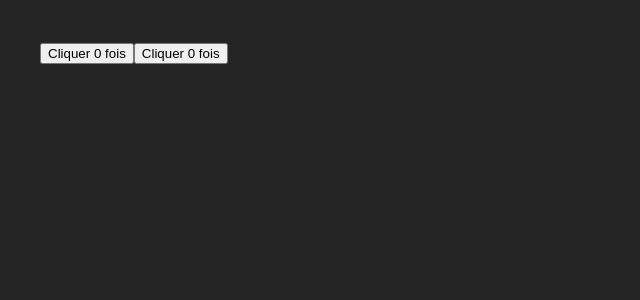
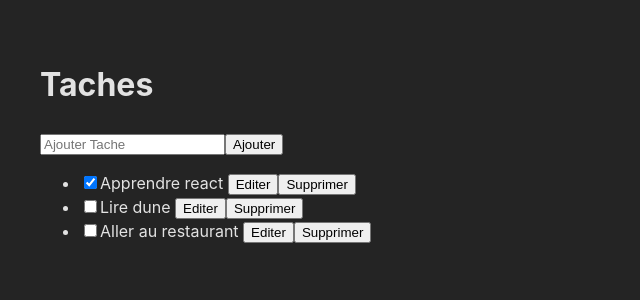
Before and after one commit to b2oba151/my-react-formation, a React (Vite) app: page / in a window 1280 px wide. Shown: the top 300 px of the page, without its empty margins (0-640 px from the left). Built offline with nearby package versions, Linux system fonts and the light colour scheme.

Commit message:
utilise_trois_gestionnaires_d_événements_différents_pour_ajouter_supprimer_et_modifier_des_tâches

```diff
--- a/src/App.jsx
+++ b/src/App.jsx
@@ -2,168 +2,57 @@ import React, { useState, useEffect } from 'react';
 import reactLogo from './assets/react.svg';
 import viteLogo from '/vite.svg';
 import './App.css';
-
-/* if */
-// function Greeting() {
-//   const currentHour = new Date().getHours();
-//   let greetingMessage;
-
-//   if (currentHour >= 6 && currentHour < 12) {
-//     greetingMessage = 'Bonjour';
-//   } else if (currentHour >= 12 && currentHour < 18) {
-//     greetingMessage = 'Bonne après-midi';
-//   } else {
-//     greetingMessage = 'Bonne soirée';
-//   }
-
-//   return (
-//     <h2>{greetingMessage}, bienvenue sur notre site !</h2>
-//   );
-// }
-
-// function MyContent({ user }) { // Utilisation de la destructuration pour extraire user
-//   return (
-//     <div>
-//       <h1>{user.name}</h1>
-//       <img
-//         className="avatar"
-//         src={user.imageUrl}
-//         alt={`Photo de ${user.name}`} // Utilisation de l'interpolation de chaîne
-//         style={{
-//           width: user.imageSize,
-//           height: user.imageSize,
-//         }}
-//       />
-//     </div>
-//   );
-// }
-
-// function MyConditionElementNoOk() {
-//   return (
-//     <h3>Condition non vérifiée</h3>
-//   );
-// }
-
-// function App() {
-//   const user = {
-//     name: 'Hedy Lamarr',
-//     imageUrl: 'https://i.imgur.com/yXOvdOSs.jpg',
-//     imageSize: 100,
-//   };
+import AddTask from './addTask.jsx';
+import TaskList from './taskList.jsx';
 
 
-//   return (
-//     <div>
-//       <Greeting />
-//       {user ? <MyContent user={user} /> : <MyConditionElementNoOk />}
-//     </div>
-//   );
-// }
+// utilise_trois_gestionnaires_d_événements_différents_pour_ajouter_supprimer_et_modifier_des_tâches
+let nextId = 3;
+const initialTasks = [
+  {id: 0, text: 'Apprendre react ', done: true},
+  {id: 1, text: 'Lire dune ', done: false},
+  {id: 2, text: 'Aller au restaurant ', done: false},
+];
 
+export default function App() {
+  const [tasks, setTasks] = useState(initialTasks);
 
+  function handleAddTask(text) {
+    setTasks([
+      ...tasks,
+      {
+        id: nextId++,
+        text: text,
+        done: false,
+      },
+    ]);
+  }
 
+  function handleChangeTask(task) {
+    setTasks(
+      tasks.map((t) => {
+        if (t.id === task.id) {
+          return task;
+        } else {
+          return t;
+        }
+      })
+    );
+  }
 
-
-
-/* liste de produits*/
-
-// const products = [
-//   { title: 'Choux', isFruit: false, id: 1 },
-//   { title: 'Ail', isFruit: false, id: 2 },
-//   { title: 'Pomme', isFruit: true, id: 3 },
-//   { title: 'Orange', isFruit: true, id: 4 },
-// ];
-
-
-//   function ShoppingList() {
-//     //key pour permettre le CRUD facilement apres
-//     const listItems = products.map(product =>
-//       <li
-//         key={product.id}
-//         style={{
-//           color: product.isFruit ? 'magenta' : 'darkgreen'
-//         }}
-//       >
-//         {product.title}
-//       </li>
-//     );
-
-//     return (
-//       <ul>{listItems}</ul>
-//     );
-//   }
-
-// function App() {
-//   return (
-//     <>
-//     {ShoppingList()}
-//     </>
-//   );
-// }
-
-
-
-
-
-
-
-
-
-
-/* repondre aux eenements*/
-// function handleClick() {
-//   alert('Click effectue');
-// }
-
-// function App() {
-//   return (
-//     <>
-//     {/* pas de parenthese apres handleClick  */}
-//     <button onClick={handleClick}>
-//       Click me
-//     </button>
-//     </>
-//   );
-// }
-
-
-
-
-/* compter_le_nombre_de_fois_où_un_bouton_est_cliqué  *//*
-  const [a, b] = useState(0);
-
-deux choses pour useState:
-l'état actuel ( a),
-et la fonction qui permet de le mettre à jour ( b)
-useState(0) veut dire que l'etat a ete initialiser par 0
-*/
-
-function MyButton() {
-  const [count, setCount] = useState(0);
-
-  function handleClick() {
-    setCount(count + 1);
+  function handleDeleteTask(taskId) {
+    setTasks(tasks.filter((t) => t.id !== taskId));
   }
 
   return (
-    <button onClick={handleClick}>
-      Cliquer {count} fois
-    </button>
-  );
-}
-
-
-
-function App() {
-  return (
     <>
-    <MyButton/>
-    {/* chaque bouton aura son propre etat */}
-    <MyButton/>
+      <h1>Taches</h1>
+      <AddTask onAddTask={handleAddTask} />
+      <TaskList
+        tasks={tasks}
+        onChangeTask={handleChangeTask}
+        onDeleteTask={handleDeleteTask}
+      />
     </>
   );
 }
-
-
-
-export default App;
--- /dev/null
+++ b/src/addTask.jsx
@@ -0,0 +1,21 @@
+import { useState } from 'react';
+
+export default function AddTask({onAddTask}) {
+  const [text, setText] = useState('');
+  return (
+    <>
+      <input
+        placeholder="Ajouter Tache"
+        value={text}
+        onChange={(e) => setText(e.target.value)}
+      />
+      <button
+        onClick={() => {
+          setText('');
+          onAddTask(text);
+        }}>
+        Ajouter
+      </button>
+    </>
+  );
+}
--- /dev/null
+++ b/src/taskList.jsx
@@ -0,0 +1,57 @@
+import { useState } from 'react';
+
+export default function TaskList({tasks, onChangeTask, onDeleteTask}) {
+  return (
+    <ul>
+      {tasks.map((task) => (
+        <li key={task.id}>
+          <Task task={task} onChange={onChangeTask} onDelete={onDeleteTask} />
+        </li>
+      ))}
+    </ul>
+  );
+}
+
+function Task({task, onChange, onDelete}) {
+  const [isEditing, setIsEditing] = useState(false);
+  let taskContent;
+  if (isEditing) {
+    taskContent = (
+      <>
+        <input
+          value={task.text}
+          onChange={(e) => {
+            onChange({
+              ...task,
+              text: e.target.value,
+            });
+          }}
+        />
+        <button onClick={() => setIsEditing(false)}>Enregistre</button>
+      </>
+    );
+  } else {
+    taskContent = (
+      <>
+        {task.text}
+        <button onClick={() => setIsEditing(true)}>Editer</button>
+      </>
+    );
+  }
+  return (
+    <label>
+      <input
+        type="checkbox"
+        checked={task.done}
+        onChange={(e) => {
+          onChange({
+            ...task,
+            done: e.target.checked,
+          });
+        }}
+      />
+      {taskContent}
+      <button onClick={() => onDelete(task.id)}>Supprimer</button>
+    </label>
+  );
+}
```
Also changed, not shown: 1 other file (tests, documents, lock files or other folders).
